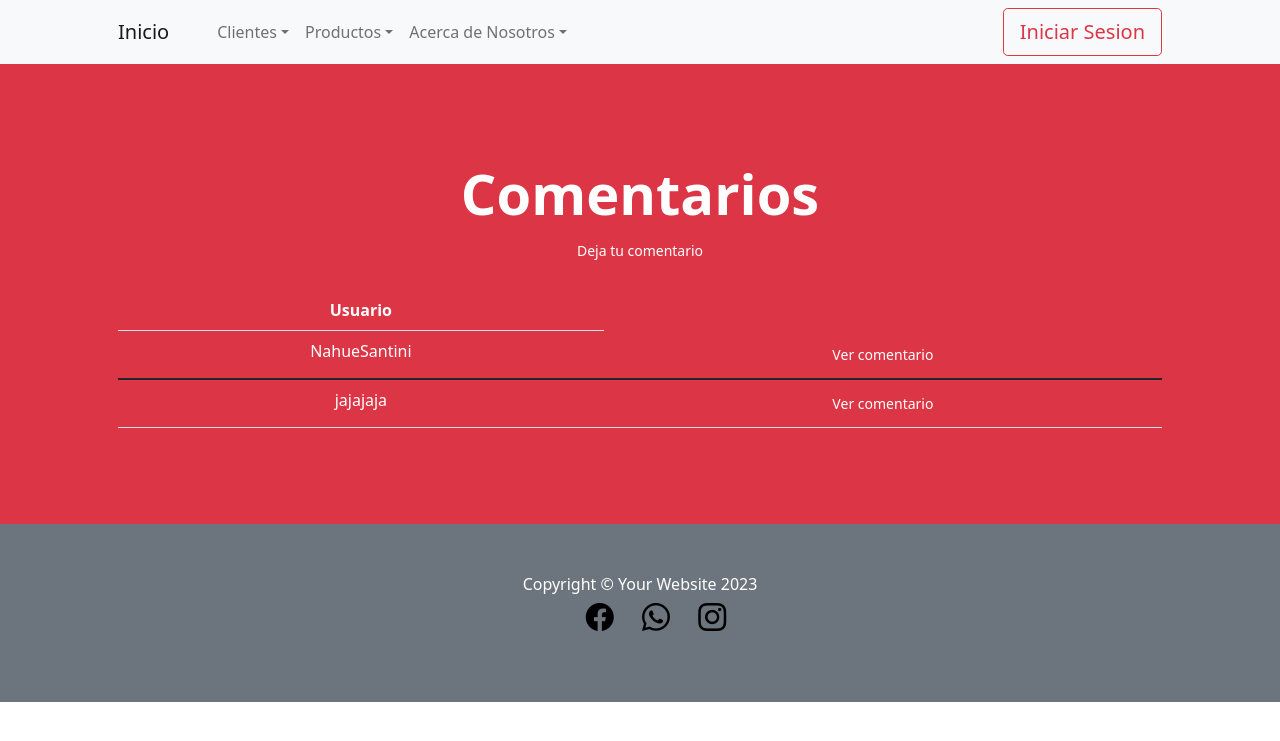
After one commit to nahuelnob/TerceraPreEntrega-SantiniNahuel, a Django app: page /SanApp/leer_comentarios in a window 1280 px wide. The commit adds this page. Shown: the top 741 px of the page. Run offline with Django 4.2, Linux system fonts and the light colour scheme; data comes from the database, SQL or seed files in the repository; both versions use the stored data as it was after the commit; some libraries are stand-ins or nearby versions.

Commit message:
historia y comentarios listos

```diff
--- a/SanApp/admin.py
+++ b/SanApp/admin.py
@@ -6,3 +6,5 @@ admin.site.register(Cliente)
 admin.site.register(Pedido)
 
 admin.site.register(Cambios)
+
+admin.site.register(Comentario)
--- a/SanApp/forms.py
+++ b/SanApp/forms.py
@@ -1,6 +1,6 @@
 from django import forms
 from django.contrib.auth.forms import UserCreationForm
-from django.contrib.auth.models import User
+from django.contrib.auth.forms import User
 import email
 
 
@@ -22,6 +22,10 @@ class CambiosFormulario(forms.Form):
     cantidad = forms.IntegerField()
     motivo = forms.CharField(max_length=500)
 
+class ComentariosFormulario(forms.Form):
+    usuario = forms.CharField(max_length=50)
+    comentario = forms.CharField(max_length=248)
+
 
 class UserRegisterForm(UserCreationForm):
     first_name = forms.CharField(label="Nombre")
--- a/SanApp/models.py
+++ b/SanApp/models.py
@@ -24,3 +24,10 @@ class Cambios(models.Model):
     motivo = models.CharField(max_length=200)
     def __str__(self):
         return f"Cambios: {self.cantidad} {self.producto} debido a {self.motivo} para {self.cliente}"
+
+class Comentario(models.Model):
+    usuario = models.CharField(max_length=50)
+    comentario = models.CharField(max_length=248)
+
+    def __str__(self):
+        return f"{self.usuario}: {self.comentario}"
--- a/SanApp/templates/SanApp/base.html
+++ b/SanApp/templates/SanApp/base.html
@@ -45,7 +45,8 @@
                             <li class="nav-item dropdown">
                                 <a class="nav-link dropdown-toggle" id="navbarDropdown" href="#" role="button" data-bs-toggle="dropdown" aria-expanded="false">Acerca de Nosotros</a>
                                 <ul class="dropdown-menu" aria-labelledby="navbarDropdown">
-                                    <li><a class="dropdown-item" href="{% url 'Comprar' %}">La empresa</a></li>
+                                    <li><a class="dropdown-item" href="{% url 'la_empresa' %}">La empresa</a></li>
+                                    <li><a class="dropdown-item" href="{% url 'leer_comentarios' %}">Comentanos</a></li>
                                </ul>
                                </li>
 
@@ -60,7 +61,8 @@
                     {% endif %}
                     {% if request.user.is_authenticated %}
 
-                            <li class="nav-item dropdown btn btn-outline-secondary btn-sm">
+                            <li class="nav-item dropdown btn btn-outline-secondary btn-sm position-relative">
+                                    <span class="position-absolute top-0 start-100 translate-middle p-2 bg-danger border border-light rounded-circle"></span>
                                 <a class="nav-link dropdown-toggle" id="navbarDropdown" href="#" role="button" data-bs-toggle="dropdown" aria-expanded="false" style="color:black"> {{user.username}} </a>
                                 <ul class="dropdown-menu" aria-labelledby="navbarDropdown">
                                     <li><a class="dropdown-item" href="{% url 'logout' %}">Cerrar Sesion</a></li>
--- /dev/null
+++ b/SanApp/templates/SanApp/leer_comentarios.html
@@ -0,0 +1,44 @@
+{% extends 'SanApp/base.html' %}
+{% load static %}
+{% block contenidoQueCambia %}
+<header class="bg-danger py-5">
+    <div class="container px-4 px-lg-5 my-5">
+        <div class="text-center text-white">
+            <h1 class="display-4 fw-bolder">Comentarios</h1>
+            <a class="btn btn-danger btn-sm" href= {% url "crear_comentario" %}>Deja tu comentario</a> <br> <br> {% comment "" %} NUEVOOOO {% endcomment %}
+            <p class="lead fw-normal text-white-50 mb-0">
+            <table class="table">
+                <tbody>
+                  {% csrf_token %}
+                  <tr class="text-white-1 mb-0">
+                    <th style="color:white">Usuario</th>
+                  </tr>
+                    {% for y in object_list %}
+                  <tr class="text-white mb-0">
+                    <td>{{y.usuario}}</td>
+                    <td>
+                      <a class="btn btn-danger btn-sm" href="{% url 'detalle_comentario' y.id %}" >Ver comentario
+
+                    </td>
+
+                  </tr>
+
+                </tbody>
+                {% endfor %}
+            </table>
+
+                {% comment %} <button>
+                    <a href=""></a>
+                    <a href=""></a>
+                </button> {% endcomment %}
+
+                </p>
+        </div>
+    </div>
+</header>
+
+    <body>
+
+    </body>
+</html>
+{% endblock %}
--- a/SanApp/urls.py
+++ b/SanApp/urls.py
@@ -28,5 +28,10 @@ urlpatterns = [
     path('login/', login_views, name='login'),
     path('logout/', CustomLogoutView.as_view(), name='logout'),
     path('editar_perfil/', ProfileUpdateView.as_view(), name='editar_perfil'),
+    path('la_empresa/', la_empresa, name="la_empresa"),
+    path('leer_comentarios', ComentarioLw.as_view(), name="leer_comentarios"),
+    path('crear_comentario', crear_comentario, name="crear_comentario"),
+    path('borrar_comentario/<int:pk>/', ComentarioDV.as_view(), name="borrar_comentario"),
+    path('detalle_comentario/<int:pk>/', ComentarioDeV.as_view(), name='detalle_comentario'),
 
 ]
--- a/SanApp/views.py
+++ b/SanApp/views.py
@@ -12,6 +12,7 @@ from django.views.generic import ListView, CreateView, UpdateView, DeleteView, D
 from SanApp.models import *
 from SanApp.forms import *
 from SanApp.forms import UserRegisterForm
+
 
 
 
@@ -253,3 +254,40 @@ class ProfileUpdateView(LoginRequiredMixin,UpdateView):
 
     def get_object(self, queryset=None):
         return self.request.user
+
+def la_empresa(request):
+    return render(request, "SanApp/empresa.html")
+
+class ComentarioLw(ListView):
+    model = Comentario
+    template_name = "SanApp/leer_comentarios.html"
+
+# class ComentarioCV(LoginRequiredMixin,CreateView):
+#     model = Comentario
+#     url_exitosa = "SanApp/leer_comentarios.html"
+#     fields = ['usuario', 'comentario']
+def crear_comentario(request):
+    if request.method == "POST":
+        mi_formula = ComentariosFormulario(request.POST)
+        print(mi_formula)
+
+        if mi_formula.is_valid:
+            informacion = mi_formula.cleaned_data
+            comentario = Comentario(usuario=informacion["usuario"], comentario=informacion["comentario"])
+            comentario.save()
+            return redirect(reverse('leer_comentarios'))
+
+    else:
+        mi_formula = ComentariosFormulario()
+
+    return render(request, "SanApp/crear_comentario.html", {"mi_formula":mi_formula})
+
+class ComentarioDV(LoginRequiredMixin, DeleteView):
+    model = Comentario
+    success_url = reverse_lazy('leer_comentarios')
+    template_name = 'SanApp/confirmar_eliminacion_comentario.html'
+
+class ComentarioDeV(LoginRequiredMixin, DetailView):
+    model = Comentario
+    susuccess_url = "/SanApp/detalle_comentario"
+    template_name = "SanApp/detalle_comentario.html"
```
Also changed, not shown: SanApp/templates/SanApp/crear_comentario.html (added, +37 -0 lines), SanApp/templates/SanApp/detalle_comentario.html (added, +33 -0 lines), SanApp/templates/SanApp/empresa.html (+30 -0 lines), SanApp/migrations/0007_comentario.py (added), db.sqlite3.
